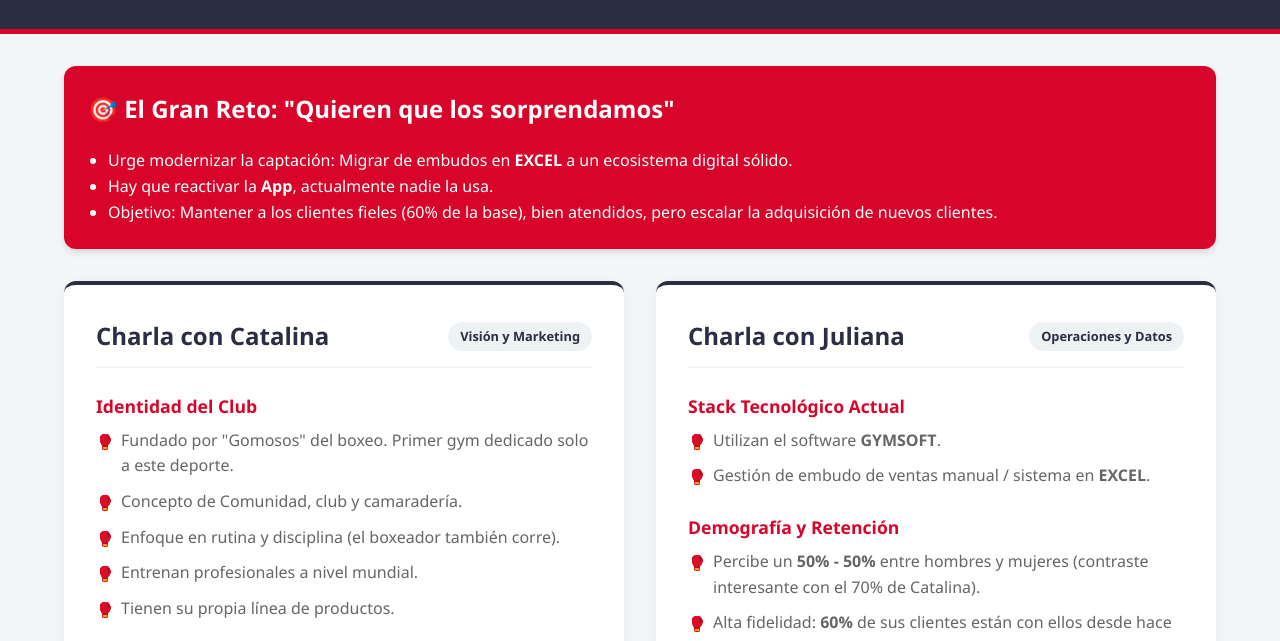
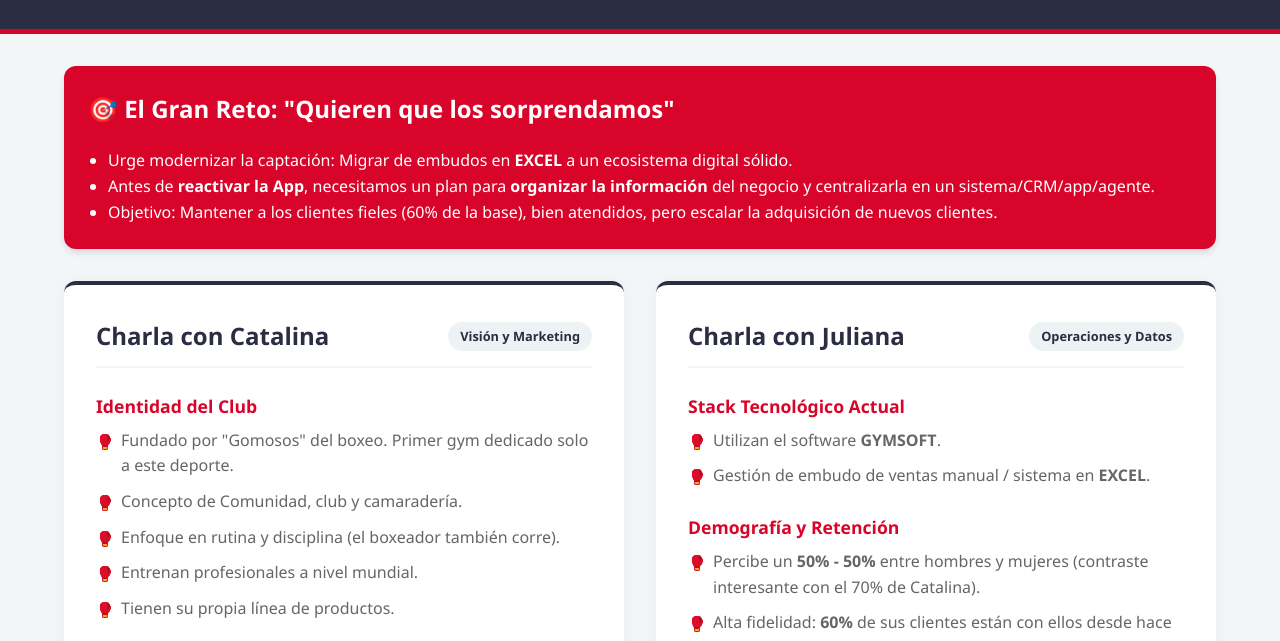
Before and after one commit to Handoo-co/Post-Reunion-101-boxing-club, a plain HTML site: page index.html in a window 1280 px wide. Shown: the part 137-778 px from the top of the page. Drawn offline with Linux system fonts and the light colour scheme.

Commit message:
Update index.html

```diff
--- a/index.html
+++ b/index.html
@@ -185,7 +185,7 @@
             <h2>🎯 El Gran Reto: "Quieren que los sorprendamos"</h2>
             <ul>
                 <li>Urge modernizar la captación: Migrar de embudos en <strong>EXCEL</strong> a un ecosistema digital sólido.</li>
-                <li>Hay que reactivar la <strong>App</strong>, actualmente nadie la usa.</li>
+                <li>Antes de <strong>reactivar la App</strong>, necesitamos un plan para <strong>organizar la información</strong> del negocio y centralizarla en un sistema/CRM/app/agente.</li>
                 <li>Objetivo: Mantener a los clientes fieles (60% de la base), bien atendidos, pero escalar la adquisición de nuevos clientes.</li>
             </ul>
         </div>
@@ -244,6 +244,7 @@
             </div>
         </div>
 
+
         <!-- Tabla de Diagnóstico Cruzado -->
         <table>
             <thead>
```
